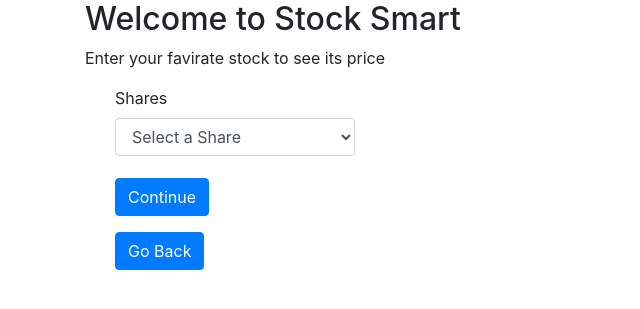
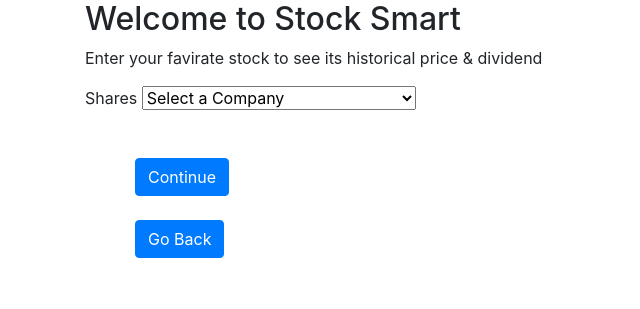
Before and after one commit to christinej697/Investment-App, a Flask app: page /stocks in a window 1280 px wide. Shown: the part 56-365 px from the top of the page, without its empty margins (0-640 px from the left). Run offline with Flask 2, Linux system fonts and the light colour scheme; some libraries are stand-ins or nearby versions.

Commit message:
Add files via upload

```diff
--- a/templates/shares.html
+++ b/templates/shares.html
@@ -14,29 +14,52 @@
 
 {% block content %}
 <h2>Welcome to Stock Smart</h2>
-<p>Enter your favirate stock to see its price</p>
+<p>Enter your favirate stock to see its historical price & dividend</p>
 
 <form method="post" name="myForm" onsubmit="return validateForm()">
+		<div class="form-group" >
+            		<label for="Shares">Shares</label>
 
-    	<div class="form-group" style="display:inline-block;">
-		<div class="share" style="float:left; width:270px; padding-left:30px";>
-            		<label for="Shares">Shares</label>
-            		<select name="Shares" id="share" placeholder="AAPL" class="form-control">
-				<option value="" selected="selected">Select a Share</option>
-  				<option value="AAPL">Apple</option>
-  				<option value="TSLA">Tesla</option>
-				<option value="GOOG">Google</option>
-				<option value="INTC">Intel</option>
+			<select id="share" name="Shares">
+				<option value="" selected="selected">Select a Company</option>
+  				<option value="AAPL">AAPL - Apple Inc.</option>
+  				<option value="AMGN">AMGN - Amgen Inc.</option>
+				<option value="AXP">American Express Company</option>
+				<option value="BA">Boeing Company</option>
+  				<option value="CAT">Caterpillar, Inc.</option>
+  				<option value="CRM">Salesforce.com Inc.</option>
+				<option value="CSCO">Cisco Systems, Inc.</option>
+				<option value="CVX">Chevron Corporation</option>
+  				<option value="DIS">Walt Disney Company</option>
+  				<option value="DOW">Dow Inc.</option>
+				<option value="GS">Goldman Sachs Group, Inc.</option>
+				<option value="HD">Home Depot, Inc.</option>
+  				<option value="HON">Honeywell International Inc.</option>
+  				<option value="IBM">International Business Machines</option>
+				<option value="INTC">Intel Corporation</option>
+				<option value="JNJ">Johnson & Johnson</option>
+  				<option value="JPM">JP Morgan Chase & Co.</option>
+  				<option value="KO">Coca-Cola Company</option>
+				<option value="MCD">McDonald's Corporation</option>
+				<option value="MMM">3M Company</option>
+  				<option value="MRK">Merck & Company, Inc.</option>
+  				<option value="MSFT">Microsoft Corporation</option>
+				<option value="NKE">Nike, Inc.</option>
+				<option value="PG">Procter & Gamble Company</option>
+  				<option value="TRV">The Travelers Companies Inc.</option>
+  				<option value="UHN">UnitedHealth Group Incorporated</option>
+				<option value="V">Visa Inc.</option>
+				<option value="VZ">Verizon Communications Inc.</option>
+				<option value="WBA">Walgreens Boots Alliance, Inc.</option>
+				<option value="WMT">Walmart Inc.</option>
 			</select>
-		</div>
-    	</div> <br>
+		</div> <br>
+        	<button type="submit" value="submit" class="btn btn-primary" style="margin-left:50px;">Continue</button>
 
-    	<div class="form-group" style="width:240px;">
-        	<button type="submit" value="submit" class="btn btn-primary" style="margin-left:30px;">Continue</button>
-    	</div>
 </form>
+	<br>
 	<a href="{{ url_for("index") }}">
-        	<button type="submit" class="btn btn-primary" style="margin-left:30px;">Go Back</button>
+        	<button type="submit" class="btn btn-primary" style="margin-left:50px;">Go Back</button>
 	</a>
 
 	<script>
```
